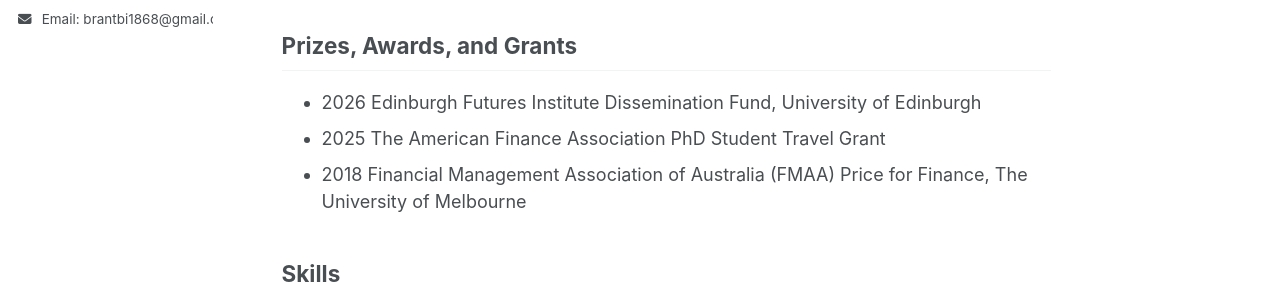
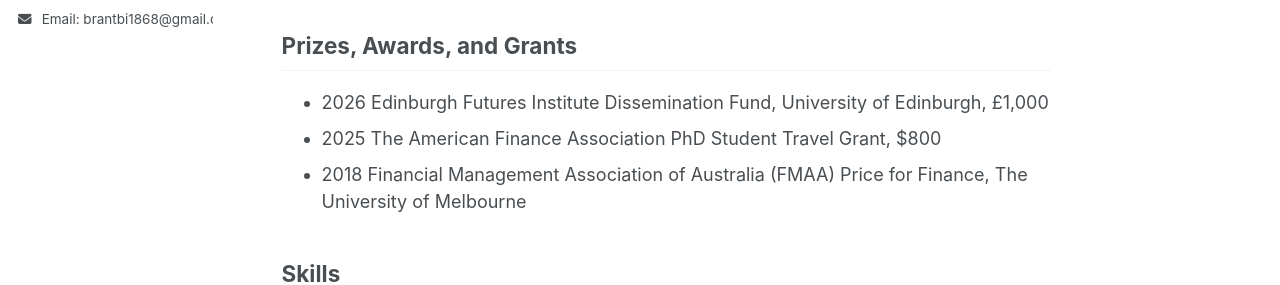
Before and after one commit to brant1868/brant1868.github.io, a Jekyll site: the page built from _pages/about.md, in a window 1280 px wide and 900 px high, scrolled down 3383 px. Shown: the part 347-632 px from the top of the window. Built offline with Jekyll 4.4.1, drawn with Linux system fonts in a browser that asks for light colours; a script bundle is joined from its source files by our own code; library files that are not in the unit come from our copies.

Commit message:
Update about.md

```diff
--- a/_pages/about.md
+++ b/_pages/about.md
@@ -96,8 +96,8 @@
 
 Prizes, Awards, and Grants
 ------
-- 2026 Edinburgh Futures Institute Dissemination Fund, University of Edinburgh
-- 2025 The American Finance Association PhD Student Travel Grant
+- 2026 Edinburgh Futures Institute Dissemination Fund, University of Edinburgh, £1,000
+- 2025 The American Finance Association PhD Student Travel Grant, $800
 - 2018 Financial Management Association of Australia (FMAA) Price for Finance, The University of Melbourne
 
 Skills
```
